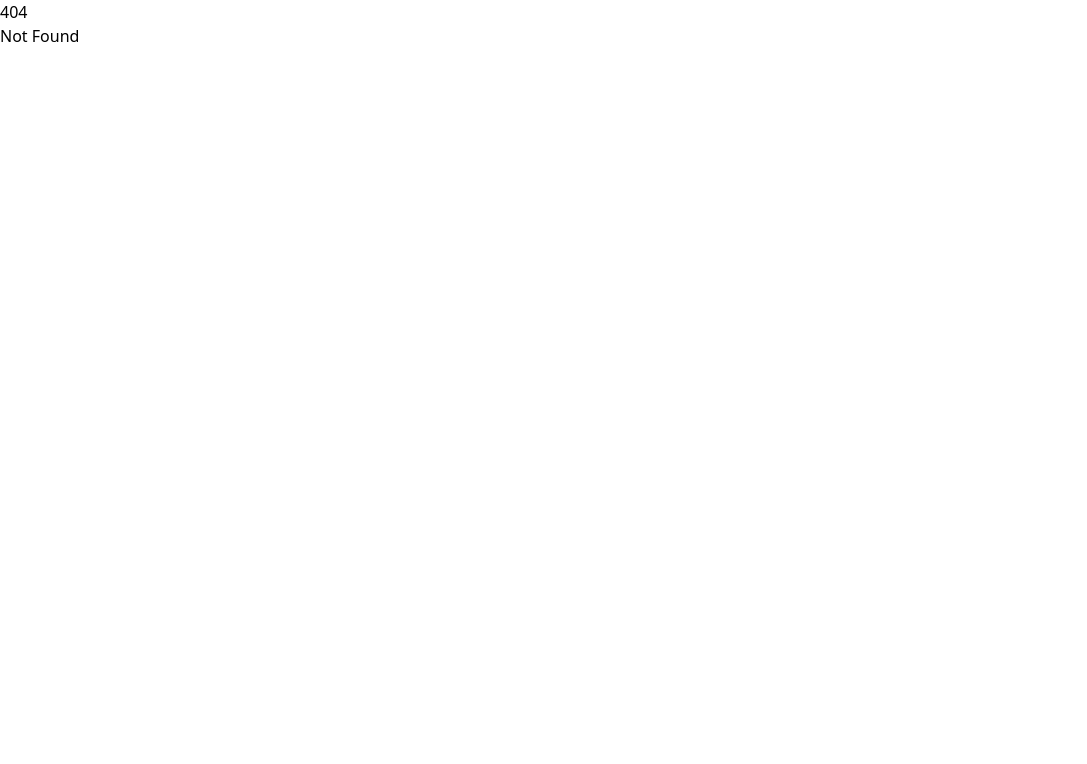
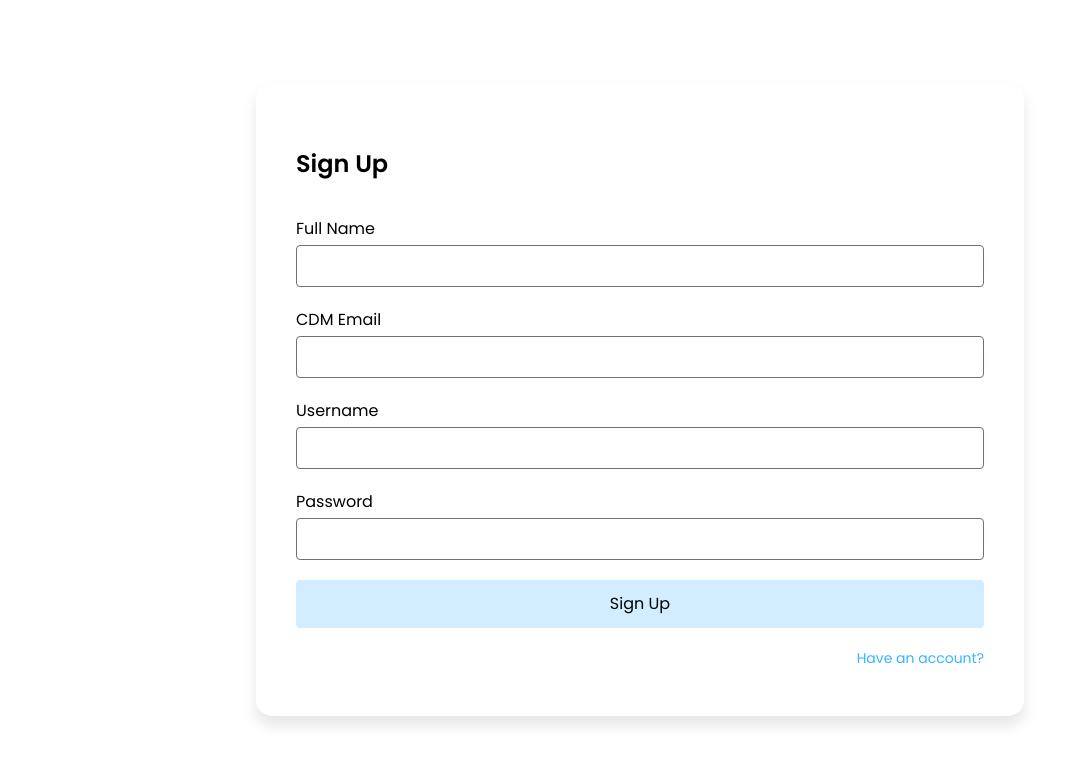
Before and after one commit to yoitsmedarls/CDM-Nexus, a SvelteKit app: page /signup in a window 1280 px wide. Before the commit this address had no page. Shown: the top 764 px of the page, without its empty margins (0-1087 px from the left). Built offline with nearby package versions, Linux system fonts and the light colour scheme; no server answers.

Commit message:
Re-adding the auth routes.

```diff
--- /dev/null
+++ b/src/routes/(auth)/login/+page.server.ts
@@ -0,0 +1,73 @@
+import { eq } from 'drizzle-orm';
+import { db } from '$lib/server/db';
+import { fail, redirect } from '@sveltejs/kit';
+import type { PageServerLoad, Actions } from './$types';
+import { checkIfUserExists, verifyUsernameInput } from '$lib/server/auth/user';
+import { users, type SelectUser } from '$lib/server/db/schema';
+import { generateSessionToken } from '$lib/server/auth/utils';
+import { createSession, setSessionTokenCookie } from '$lib/server/auth/session';
+import {
+  verifyPasswordHash,
+  verifyPasswordStrength,
+} from '$lib/server/auth/password';
+
+export const load: PageServerLoad = async (event) => {
+  return { redirectTo: event.url.search };
+};
+
+export const actions: Actions = {
+  default: async (event) => {
+    const formData: FormData = await event.request.formData();
+
+    const username: string | undefined = formData
+      .get('username')
+      ?.toString()
+      .trim();
+    const password: string | undefined = formData
+      .get('password')
+      ?.toString()
+      .trim();
+
+    if (!username || !password) {
+      return fail(400, { message: 'Fill in the required fields.' });
+    }
+    if (!verifyUsernameInput(username)) {
+      return fail(400, {
+        message: 'Invalid username.',
+      });
+    }
+    if (!(await checkIfUserExists(username))) {
+      return fail(400, {
+        message: 'No user found with the provided username.',
+      });
+    }
+
+    const [existingUser]: SelectUser[] = await db
+      .select()
+      .from(users)
+      .where(eq(users.username, username));
+
+    if (!(await verifyPasswordStrength(password))) {
+      return fail(400, {
+        message: 'Invalid password.',
+      });
+    }
+    if (!(await verifyPasswordHash(existingUser.passwordHash, password))) {
+      return fail(400, { message: 'Incorrect password.' });
+    }
+
+    const sessionToken = generateSessionToken();
+    const session = await createSession(sessionToken, existingUser.id);
+    setSessionTokenCookie(event, sessionToken, session.expiresAt);
+
+    if (event.url.searchParams.has('redirectTo')) {
+      const redirectTo = event.url.searchParams.get('redirectTo');
+
+      if (redirectTo) {
+        throw redirect(302, `/${redirectTo}`);
+      }
+    }
+
+    return { success: true };
+  },
+};
--- /dev/null
+++ b/src/routes/(auth)/login/+page.svelte
@@ -0,0 +1,61 @@
+<script lang="ts">
+  import { enhance } from '$app/forms';
+  import { fade } from 'svelte/transition';
+  import type { PageProps } from './$types';
+
+  let { form, data }: PageProps = $props();
+</script>
+
+<!-- TODO: Redesign the page -->
+<main
+  class="flex w-full grow flex-col justify-center md:items-center md:bg-slate-100"
+>
+  <section
+    class="grid h-fit w-full grid-cols-1 gap-5 bg-white px-10 py-12 md:max-w-3xl md:rounded-2xl md:drop-shadow-xl"
+  >
+    <h1
+      class="font-poppins w-full py-4 text-2xl font-semibold overflow-ellipsis"
+    >
+      Login
+    </h1>
+    <form class="grid gap-5" method="post" use:enhance>
+      <label class="block">
+        <span class="font-poppins">Username</span>
+        <input
+          type="text"
+          name="username"
+          class="mt-1 block w-full rounded-sm outline-0 transition duration-100
+        ease-in-out focus:border-blue-500"
+        />
+      </label>
+      <label class="block">
+        <span class="font-poppins">Password</span>
+        <input
+          type="password"
+          name="password"
+          class="mt-1 block w-full rounded-sm outline-0 transition duration-100
+          ease-in-out focus:border-blue-500"
+        />
+      </label>
+      <div class="flex flex-col justify-center gap-2">
+        <button
+          class="font-poppins min-w-1/2 rounded-sm bg-blue-100 py-3 transition duration-100 ease-in-out hover:bg-blue-200 active:bg-blue-300"
+        >
+          Login
+        </button>
+      </div>
+    </form>
+    <a
+      href={data.redirectTo ? '/signup' + data.redirectTo : '/signup'}
+      class="font-poppins text-right text-sm text-blue-400 transition duration-100 ease-in-out hover:text-blue-500 active:text-blue-600"
+    >
+      Don't have an account?
+    </a>
+    {#if form?.message}
+      <p transition:fade={{ duration: 100 }} class="text-red-500">
+        {form?.message ?? ''}
+      </p>
+    {/if}
+  </section>
+  <div class="max-md:grow"></div>
+</main>
--- /dev/null
+++ b/src/routes/(auth)/signup/+page.server.ts
@@ -0,0 +1,109 @@
+import { fail, redirect } from '@sveltejs/kit';
+import type { Actions, PageServerLoad } from './$types';
+import {
+  checkUsernameAvailability,
+  createUser,
+  verifyFullNameInput,
+  verifyUsernameInput,
+} from '$lib/server/auth/user';
+import { verifyPasswordStrength } from '$lib/server/auth/password';
+import { generateSessionToken, generateUserId } from '$lib/server/auth/utils';
+import { createSession, setSessionTokenCookie } from '$lib/server/auth/session';
+import {
+  checkEmailAvailability,
+  verifyEmailInput,
+} from '$lib/server/auth/email';
+
+export const load = (async (event) => {
+  return { redirectTo: event.url.search };
+}) satisfies PageServerLoad;
+
+export const actions: Actions = {
+  default: async (event) => {
+    const formData: FormData = await event.request.formData();
+
+    const fullName: string | undefined = formData
+      .get('fullname')
+      ?.toString()
+      .trim();
+    const cdmEmail: string | undefined = formData
+      .get('cdmemail')
+      ?.toString()
+      .trim();
+    const username: string | undefined = formData
+      .get('username')
+      ?.toString()
+      .trim();
+    const password: string | undefined = formData
+      .get('password')
+      ?.toString()
+      .trim();
+
+    if (!username || !password || !fullName || !cdmEmail) {
+      return fail(400, { message: 'Fill in the required fields.' });
+    }
+    if (!verifyFullNameInput(fullName)) {
+      return fail(400, {
+        message: 'Please enter your full name.',
+      });
+    }
+    if (!verifyEmailInput(cdmEmail)) {
+      return fail(400, {
+        message: 'Invalid email. Use your CDM email only.',
+      });
+    }
+    if (!verifyUsernameInput(username)) {
+      return fail(400, {
+        message:
+          'Invalid username. Use alphanumeric characters only (min: 5, max: 30).',
+      });
+    }
+    if (!(await verifyPasswordStrength(password))) {
+      return fail(400, {
+        message:
+          'Password too weak. Use characters, numbers, and symbols (min: 8, max: 255).',
+      });
+    }
+    if (!(await checkUsernameAvailability(username))) {
+      return fail(400, {
+        message: 'An account already exists with the username provided',
+      });
+    }
+    if (!(await checkEmailAvailability(cdmEmail))) {
+      return fail(400, {
+        message: 'An account already exists with the email provided',
+      });
+    }
+
+    try {
+      const createdUser = await createUser(
+        generateUserId(),
+        fullName,
+        cdmEmail,
+        username,
+        password
+      );
+
+      const sessionToken = generateSessionToken();
+      const session = await createSession(sessionToken, createdUser.id);
+      setSessionTokenCookie(event, sessionToken, session.expiresAt);
+    } catch (error) {
+      console.error('Error creating user:', error);
+
+      return fail(500, {
+        message:
+          'An error occurred while creating your account. Please try again later.',
+      });
+    }
+
+    if (event.url.searchParams.has('redirectTo')) {
+      const redirectTo = event.url.searchParams.get('redirectTo');
+
+      if (redirectTo) {
+        throw redirect(302, `/${redirectTo}`);
+      }
+    }
+
+    return { success: true };
+  },
+};
--- /dev/null
+++ b/src/routes/(auth)/signup/+page.svelte
@@ -0,0 +1,79 @@
+<script lang="ts">
+  import { enhance } from '$app/forms';
+  import { fade } from 'svelte/transition';
+  import type { PageProps } from './$types';
+
+  let { form, data }: PageProps = $props();
+</script>
+
+<!-- TODO: Redesign the page -->
+<main
+  class="flex w-full grow flex-col justify-center md:items-center md:bg-slate-100"
+>
+  <section
+    class="grid h-fit w-full grid-cols-1 gap-5 bg-white px-10 py-12 md:max-w-3xl md:rounded-2xl md:drop-shadow-xl"
+  >
+    <h1
+      class="font-poppins w-full py-4 text-2xl font-semibold overflow-ellipsis"
+    >
+      Sign Up
+    </h1>
+    <form class="grid gap-5" method="post" use:enhance>
+      <label class="block">
+        <span class="font-poppins">Full Name</span>
+        <input
+          type="text"
+          name="fullname"
+          class="mt-1 block w-full rounded-sm outline-0 transition duration-100
+        ease-in-out focus:border-blue-500"
+        />
+      </label>
+      <label class="block">
+        <span class="font-poppins">CDM Email</span>
+        <input
+          type="text"
+          name="cdmemail"
+          class="mt-1 block w-full rounded-sm outline-0 transition duration-100
+        ease-in-out focus:border-blue-500"
+        />
+      </label>
+      <label class="block">
+        <span class="font-poppins">Username</span>
+        <input
+          type="text"
+          name="username"
+          class="mt-1 block w-full rounded-sm outline-0 transition duration-100
+        ease-in-out focus:border-blue-500"
+        />
+      </label>
+      <label class="block">
+        <span class="font-poppins">Password</span>
+        <input
+          type="password"
+          name="password"
+          class="mt-1 block w-full rounded-sm outline-0 transition duration-100
+          ease-in-out focus:border-blue-500"
+        />
+      </label>
+      <div class="flex flex-col justify-center gap-2">
+        <button
+          class="font-poppins min-w-1/2 rounded-sm bg-blue-100 py-3 transition duration-100 ease-in-out hover:bg-blue-200 active:bg-blue-300"
+        >
+          Sign Up
+        </button>
+      </div>
+    </form>
+    <a
+      href={data.redirectTo ? '/login' + data.redirectTo : '/login'}
+      class="font-poppins text-right text-sm text-blue-400 transition duration-100 ease-in-out hover:text-blue-500 active:text-blue-600"
+    >
+      Have an account?
+    </a>
+    {#if form?.message}
+      <p transition:fade={{ duration: 100 }} class="text-red-500">
+        {form?.message ?? ''}
+      </p>
+    {/if}
+  </section>
+  <div class="max-md:grow"></div>
+</main>
```
